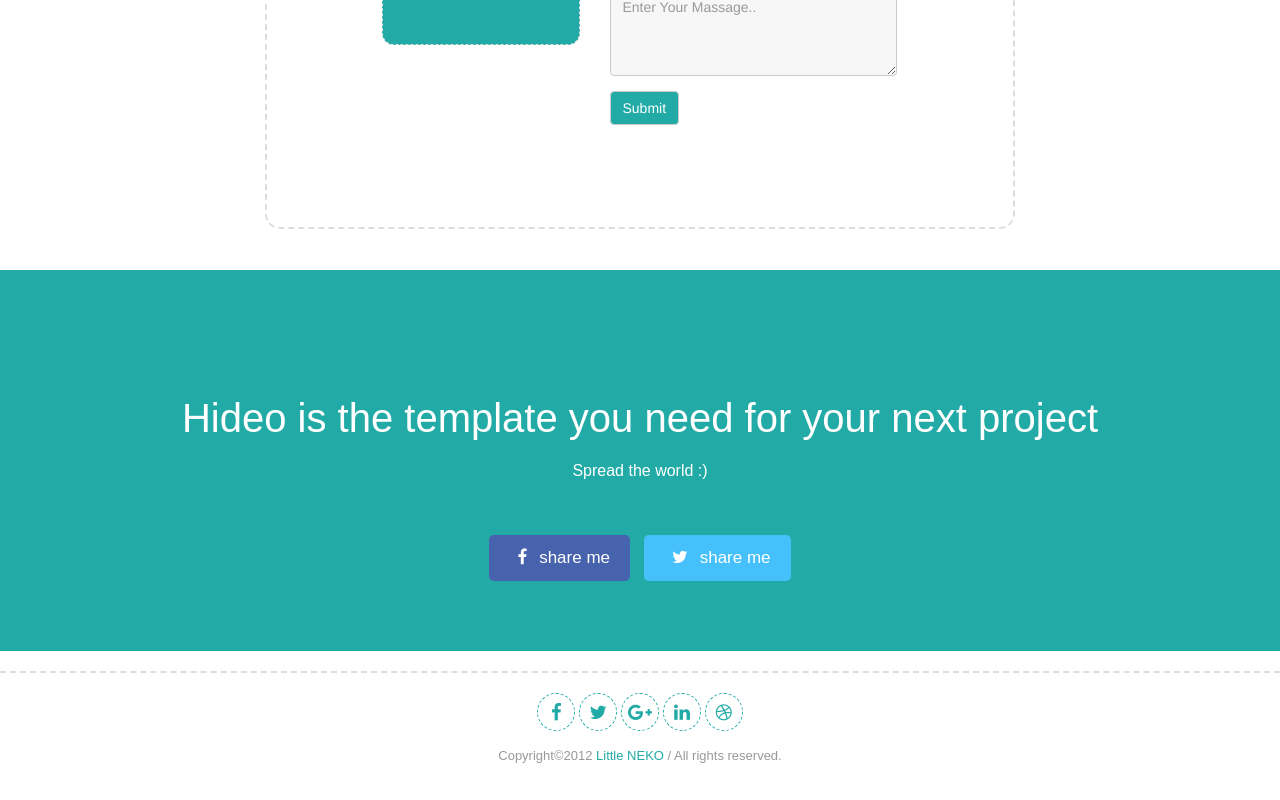
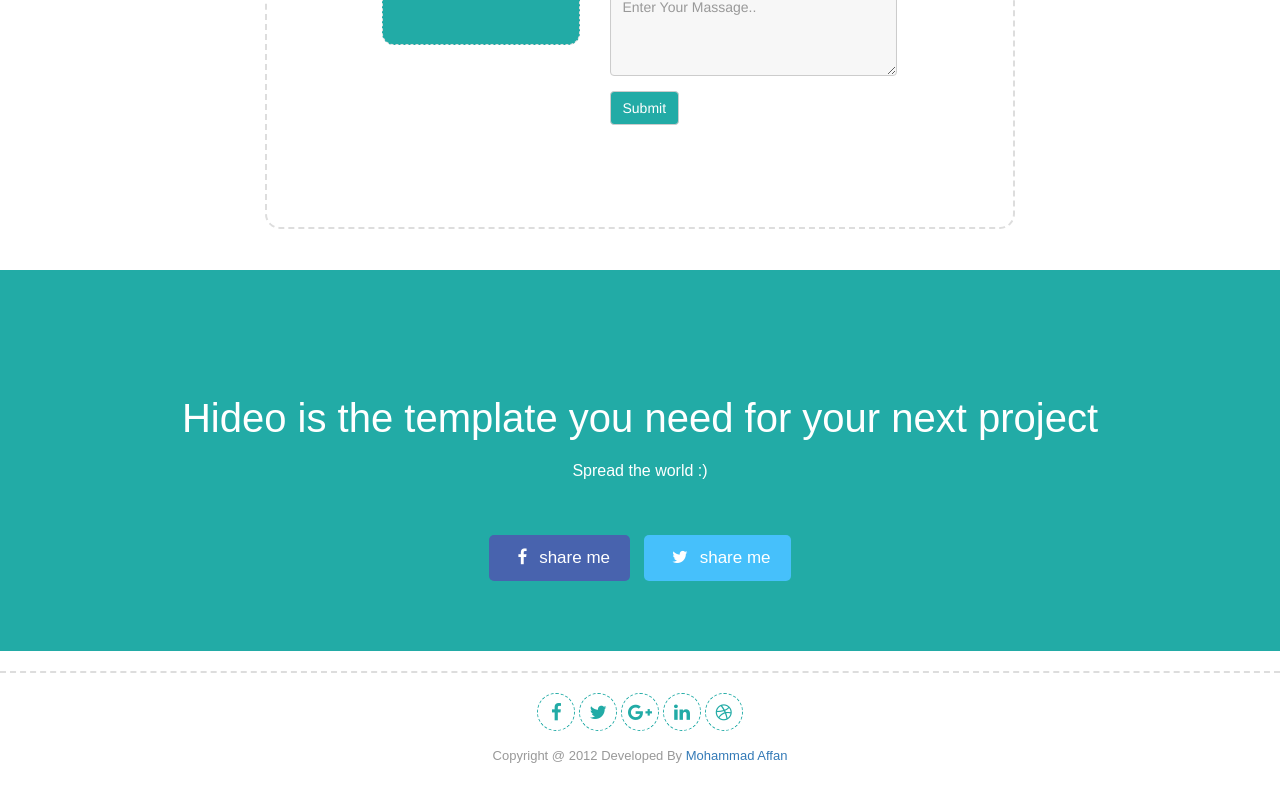
Before and after one commit to Mohammadaffan956/Hideo, a plain HTML site: page index.html in a window 1280 px wide. Shown: the part 4184-4984 px from the top of the page. Drawn offline with nearby package versions, Linux system fonts and the light colour scheme.

Commit message:
Update index.html

```diff
--- a/index.html
+++ b/index.html
@@ -338,7 +338,7 @@
             <li><i class="fa fa-linkedin fa-lg"></i></li>
             <li><i class="fa fa-dribbble fa-lg"></i></li>
         </ul>
-        <p>Copyright&copy2012 <span>Little NEKO</span> / All rights reserved.</p>
+        <p>Copyright @ 2012 Developed By <a href="https://mohammadaffan956.github.io/Affan/">Mohammad Affan</a></p>
     </div><!--social-icon-->
 </footer>
       <!-- jQuery (necessary for Bootstrap's JavaScript plugins) -->
```
